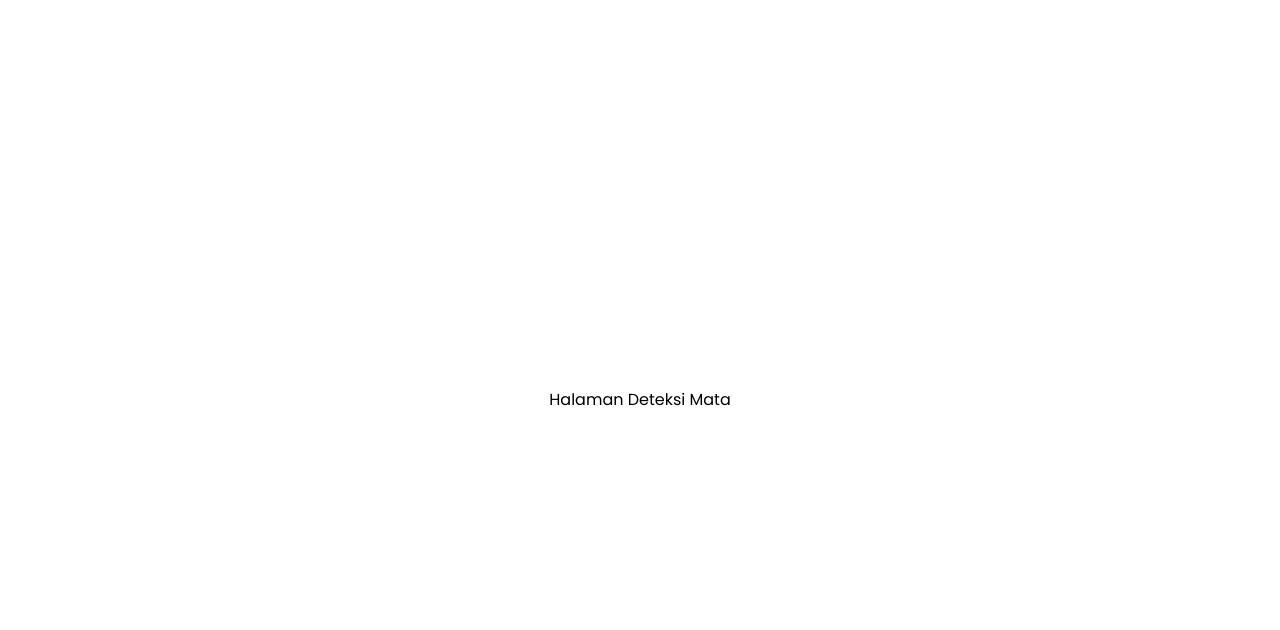
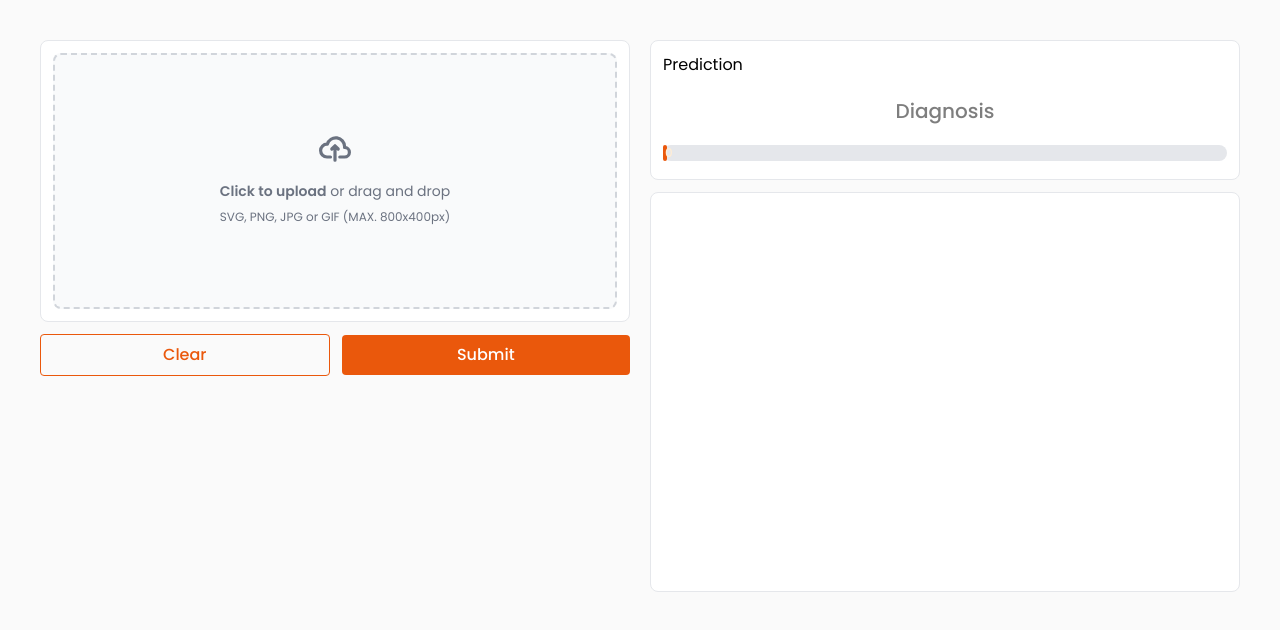
Before and after one commit to Jaya-Koding/know-your-sight, a React (Vite) app: page /detection in a window 1280 px wide. Shown: the top 630 px of the page. Built offline with nearby package versions, Linux system fonts and the light colour scheme; a web font is replaced by a local one.

Commit message:
Add detection function

```diff
--- a/package.json
+++ b/package.json
@@ -26,6 +26,7 @@
   },
   "devDependencies": {
     "@eslint/js": "^9.13.0",
+    "@gradio/client": "^1.8.0",
     "@types/js-cookie": "^3.0.6",
     "@types/react": "^18.3.12",
     "@types/react-dom": "^18.3.1",
--- a/src/index.css
+++ b/src/index.css
@@ -82,3 +82,34 @@ body {
 .putar1 {
   animation: putar 9s linear infinite;
 }
+
+/* Loading */
+/* HTML: <div class="loader"></div> */
+.loader1 {
+  width: 100%;
+  aspect-ratio: 1;
+  background:
+    linear-gradient(to bottom right,#0000 calc(50% - 40px), #eaeaea 50%, #0000 calc(50% + 40px))
+    bottom right/calc(200% + 80px) calc(200% + 80px);
+  animation: l8 1.5s infinite ;
+  bacground-repeat: no-repeat;
+}
+@keyframes l8 {
+    100% {background-position: top left}
+}
+
+/* Gaya scrollbar vertikal */
+.output::-webkit-scrollbar {
+  width: 5px; /* lebar scrollbar */
+}
+
+/* Gaya thumb (handle) scrollbar */
+.output::-webkit-scrollbar-thumb {
+  background-color: #b1afaf; /* warna thumb */
+  border-radius: 4px; /* bentuk thumb */
+}
+
+/* Gaya track (jalur) scrollbar */
+.output::-webkit-scrollbar-track {
+  background-color: #fff; /* warna track */
+}
--- a/src/pages/AboutUs.tsx
+++ b/src/pages/AboutUs.tsx
@@ -3,7 +3,7 @@ import AOS from 'aos'
 import "aos/dist/aos.css"
 import hero5 from './../assets/images/hero5.jpg'
 import Navbar from '../components/template/Navbar'
-import abdil from '../assets/images/abdil.png'
+import abdil from '../assets/images/abdil.jpg'
 import jimly from '../assets/images/jimly.jpg'
 import iwan from '../assets/images/iwan.jpg'
 
--- a/src/pages/Detection.tsx
+++ b/src/pages/Detection.tsx
@@ -1,9 +1,154 @@
-import React from 'react'
+import React, { useState } from 'react'
+import { Client } from "@gradio/client";
+
+interface DetectionResult {
+  label: string
+  confidences: {
+    label: string;
+    confidence: number;
+  }[];
+}
+
+const detection = async (image:Blob) => {
+  const client = await Client.connect("dielz/eye-disease-classification");
+  const result = await client.predict("/predict", {
+          image: image,
+  });
+
+  return result.data
+}
 
 const Detection:React.FC = () => {
+  const [image, setImage] = useState<File | null>(null);
+  const [imageUrl, setImageUrl] = useState<string | null>(null);
+  const [label, setLabel] = useState<string|null>(null);
+  const [result, setResult] = useState<string|null>(null);
+  const [confidience, setConfidience] = useState<number>(0);
+  const [isLoading, setIsLoading] = useState(false);
+
+  // Fungsi untuk menangani unggah gambar
+  const handleImageChange = (e: React.ChangeEvent<HTMLInputElement>) => {
+    if (e.target.files && e.target.files[0]) {
+      setImage(e.target.files[0]);
+      setImageUrl(URL.createObjectURL(e.target.files[0]));
+    }
+  };
+
+  const handleDragOver = (e: React.DragEvent<HTMLDivElement>) => {
+    e.preventDefault(); // Mencegah perilaku default membuka file
+  };
+
+  const handleDropOver = (e: React.DragEvent<HTMLDivElement>) => {
+    e.preventDefault(); // Mencegah perilaku default membuka file
+    const file = e.dataTransfer.files[0];
+    setImage(file);
+    if (file && file.type.startsWith("image/")) {
+      const reader = new FileReader();
+      reader.onload = () => {
+        setImageUrl(reader.result as string); // Menampilkan gambar di halaman
+      };
+      reader.readAsDataURL(file);
+    }
+  };
+
+  // Fungsi untuk mengirim gambar ke API Gradio
+  const handleSubmit = async () => {
+    if (!image) {
+      alert("Harap unggah gambar terlebih dahulu!");
+      return;
+    }
+
+    setIsLoading(true);
+
+    try {
+      // Convert gambar menjadi Blob
+      const imageBlob = await new Promise<Blob>((resolve, reject) => {
+        const reader = new FileReader();
+        reader.onload = () => {
+          resolve(new Blob([reader.result as ArrayBuffer], { type: image.type })); // Tambahkan tipe MIME dari file asli
+        };
+        reader.onerror = reject;
+        reader.readAsArrayBuffer(image);
+      });
+      const result= await detection(imageBlob) as string[]
+      if (typeof result[0] == 'object' && result[0] !== null) {
+        const data: DetectionResult = result[0]
+        const labelObject = result[0] as { label: string };
+        const confidence = data.confidences[0].confidence
+        const confidencePercent = Math.round(confidence * 100)
+        setLabel(labelObject.label)
+        setConfidience(confidencePercent)
+      }
+      setResult(result[1])
+    } catch (error) {
+      console.error("Terjadi kesalahan:", error);
+      setResult("Terjadi kesalahan saat mengirim data.");
+    } finally {
+      setIsLoading(false);
+    }
+  };
+
+  const handleClear = () => {
+    setImage(null);
+    setImageUrl(null);
+    setLabel(null);
+    setResult(null);
+    setConfidience(0);
+  }
+
   return (
-    <div className='flex items-center justify-center h-screen'>
-        <h2>Halaman Deteksi Mata</h2>
+    <div>
+      <div className='p-10 h-screen bg-secondary'>
+        <div className='grid md:grid-cols-2 gap-5'>
+          <div>
+            <div className='border p-3 rounded-lg bg-white'>
+              {image ? (
+                <div className='relative max-w-[300px] max-h-[300px] mx-auto'>
+                  <div className={`${isLoading && 'loader1'} absolute rounded-lg`}></div>
+                  <img src={imageUrl ?? ''} alt="Preview" className='mx-auto rounded-lg' style={{ maxWidth: "300px" }} />
+                </div>
+              ):(
+                <div onDragOver={handleDragOver} onDrop={handleDropOver} className="flex items-center justify-center w-full">
+                    <label htmlFor="dropzone-file" className="flex flex-col items-center justify-center w-full h-64 border-2 border-gray-300 border-dashed rounded-lg cursor-pointer bg-gray-50 dark:hover:bg-gray-800 dark:bg-gray-700 hover:bg-gray-100 dark:border-gray-600 dark:hover:border-gray-500 dark:hover:bg-gray-600">
+                        <div className="flex flex-col items-center justify-center pt-5 pb-6">
+                            <svg className="w-8 h-8 mb-4 text-gray-500 dark:text-gray-400" aria-hidden="true" xmlns="http://www.w3.org/2000/svg" fill="none" viewBox="0 0 20 16">
+                                <path stroke="currentColor" stroke-linecap="round" stroke-linejoin="round" stroke-width="2" d="M13 13h3a3 3 0 0 0 0-6h-.025A5.56 5.56 0 0 0 16 6.5 5.5 5.5 0 0 0 5.207 5.021C5.137 5.017 5.071 5 5 5a4 4 0 0 0 0 8h2.167M10 15V6m0 0L8 8m2-2 2 2"/>
+                            </svg>
+                            <p className="mb-2 text-sm text-gray-500 dark:text-gray-400"><span className="font-semibold">Click to upload</span> or drag and drop</p>
+                            <p className="text-xs text-gray-500 dark:text-gray-400">SVG, PNG, JPG or GIF (MAX. 800x400px)</p>
+                        </div>
+                        <input id="dropzone-file" type="file" accept="image/*" onChange={handleImageChange} className="hidden" />
+                    </label>
+                </div>
+              )}
+            </div>
+            <div className='flex items-center gap-3'>
+              <button onClick={handleClear} className={`mt-3 w-full border border-orange-600 hover:bg-orange-50 text-orange-600 font-medium py-2 px-4 rounded`}>
+                Clear
+              </button>
+              <button onClick={handleSubmit} disabled={isLoading} className={`mt-3 w-full bg-orange-600 hover:bg-orange-700 text-white font-medium py-2 px-4 rounded`}>
+                {isLoading? 'Detection...': 'Submit'}
+              </button>
+            </div>
+          </div>
+          <div>
+            <div className='p-3 border rounded-lg bg-white'>
+              <h5>Prediction</h5>
+              <div className='h-[90px]'>
+                <h6 className='font-medium text-center py-5 text-xl'>{label?label:<p className='opacity-50'>Diagnosis</p>}</h6>
+                <div>
+                  <div className="w-full bg-gray-200 rounded-full dark:bg-gray-700">
+                    <div className="bg-orange-600 text-xs font-medium text-orange-100 text-center p-0.5 leading-none rounded-full" style={{ width: confidience+'%' }}>{confidience&&`${confidience}%`}</div>
+                  </div>
+                </div>
+              </div>
+            </div>
+            <div className='p-3 border rounded-lg mt-3 bg-white h-[400px] overflow-y-scroll output'>
+              {result && <div dangerouslySetInnerHTML={{ __html: result }}></div>}
+            </div>
+          </div>
+        </div>
+      </div>
     </div>
   )
 }
```
Also changed, not shown: src/assets/images/abdil.jpg (added), 1 other file (tests, documents, lock files or other folders).
